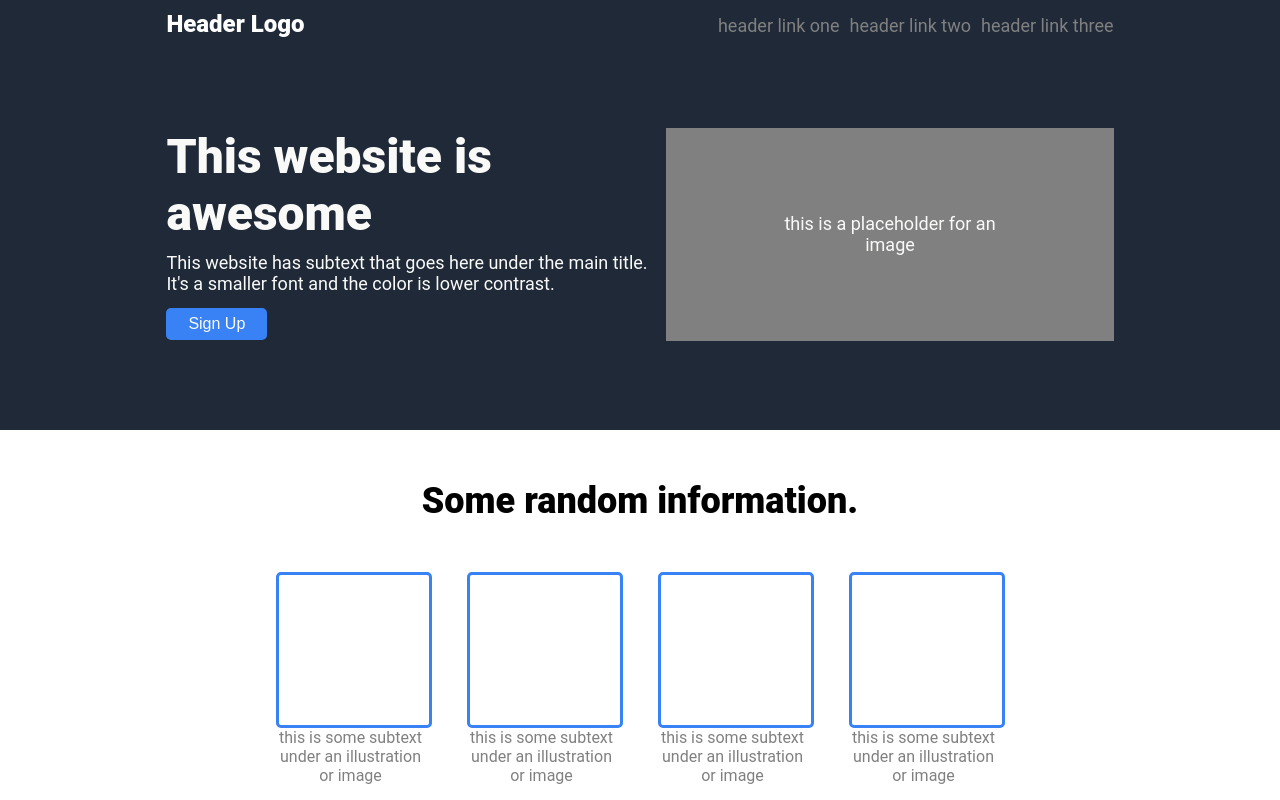
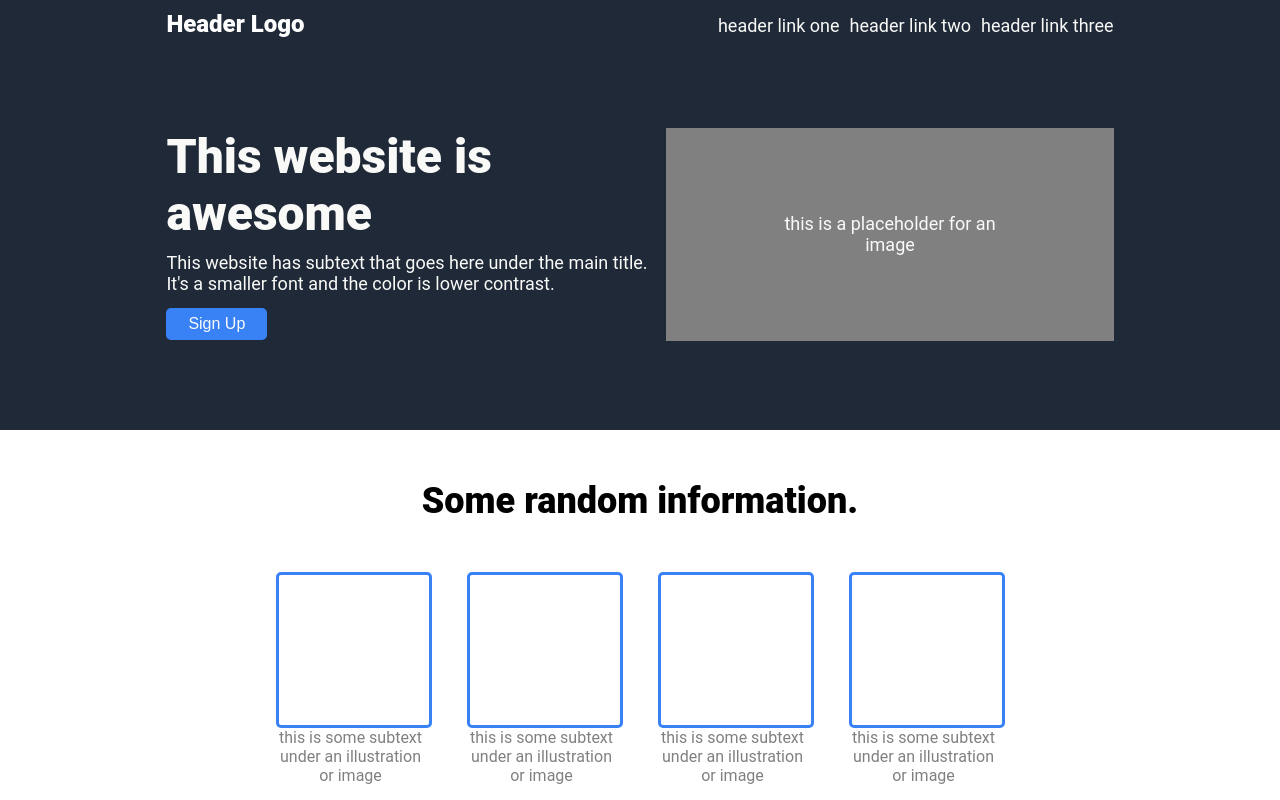
Before and after one commit to SonnyAu/odin-landing-page, a plain HTML site: page index.html in a window 1280 px wide. Shown: the top 800 px of the page. Drawn offline with Linux system fonts and the light colour scheme.

Commit message:
Update header links text color

```diff
--- a/style.css
+++ b/style.css
@@ -36,7 +36,7 @@
 }
 a {
     text-decoration: none;
-    color: gray;
+    color: #F9FAF8;
     font-size: 18px;
   }
 
```
